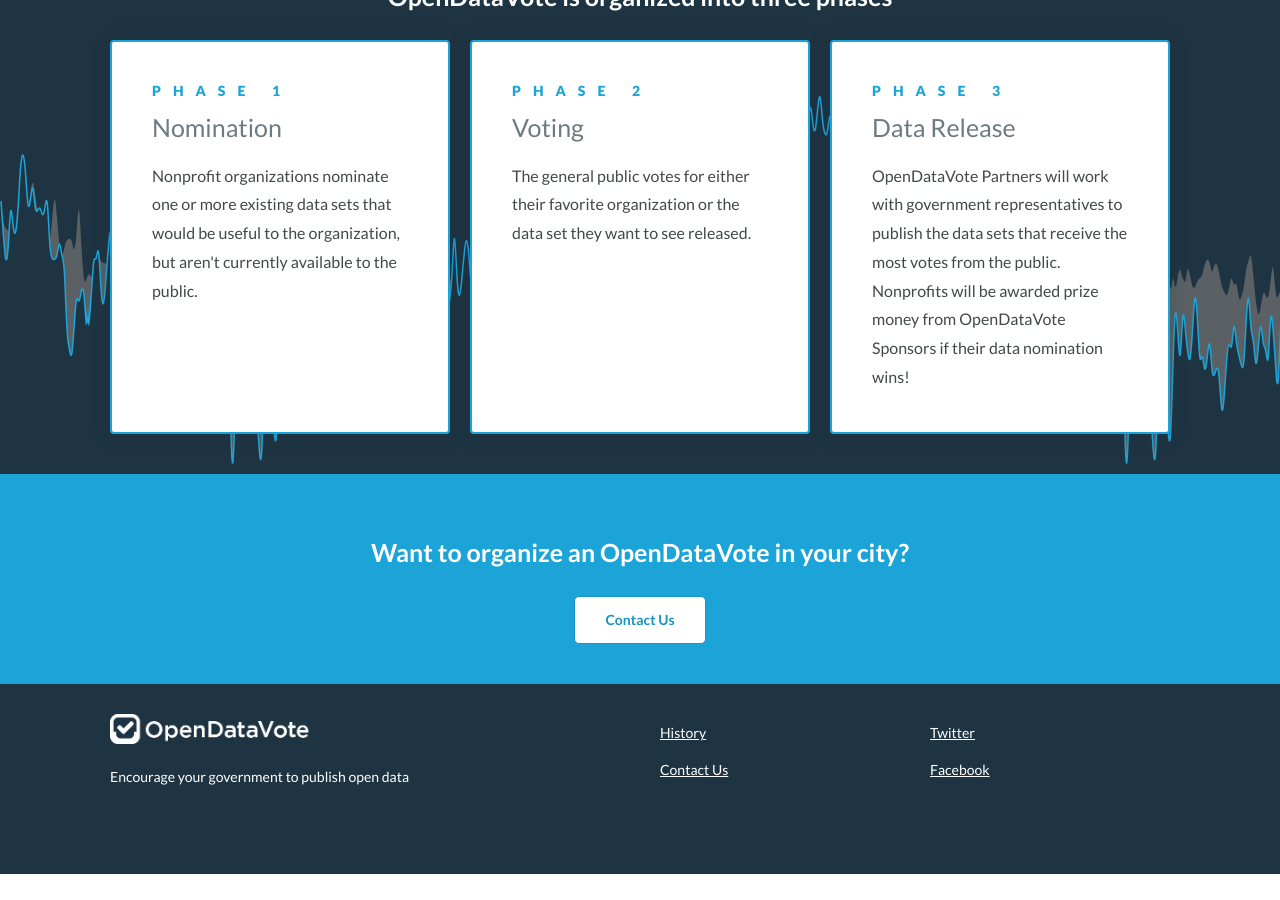
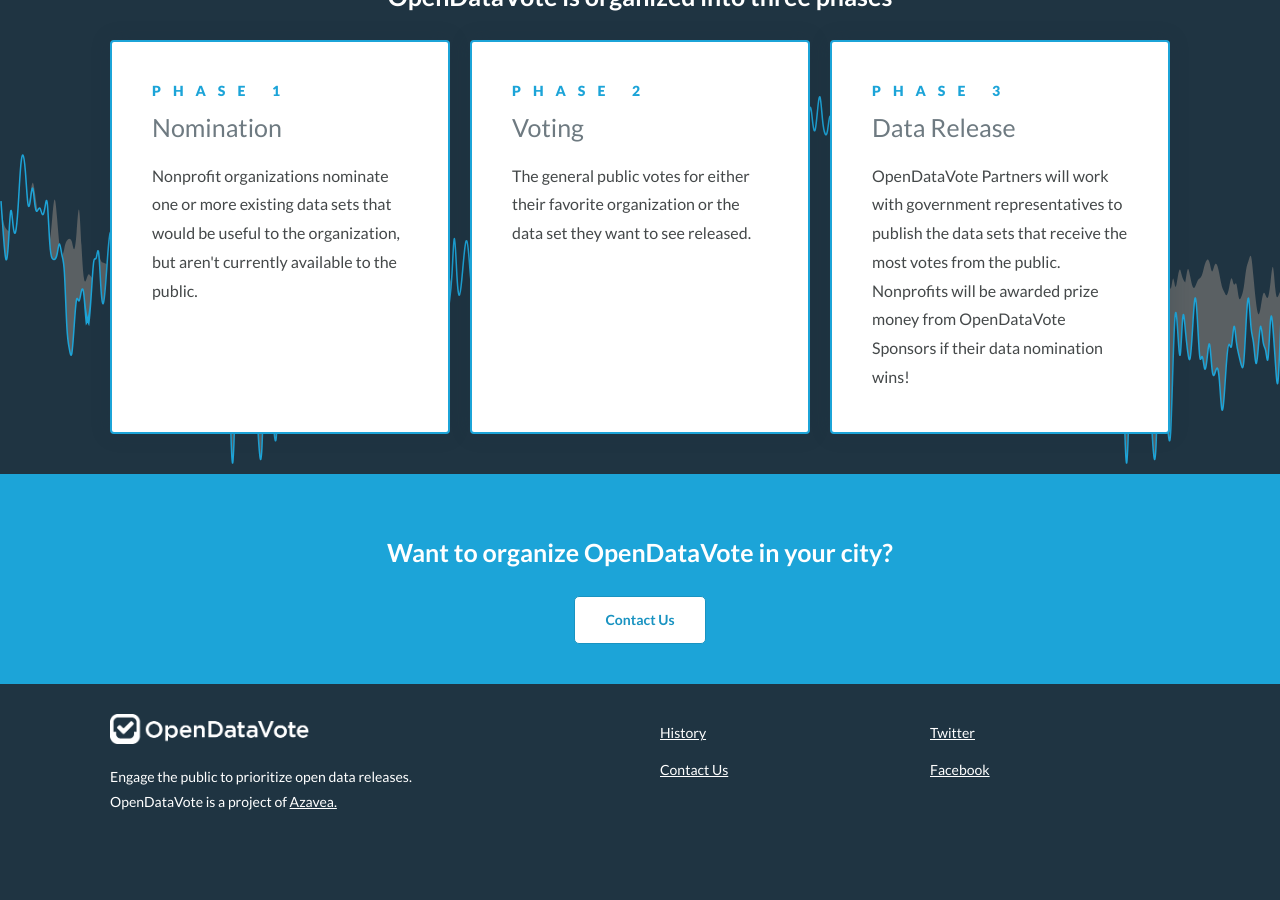
Before and after one commit to azavea/opendatavote-website, a Jekyll site: the page built from index.html, in a window 1280 px wide and 900 px high, scrolled down 817 px. Built offline with Jekyll 4.4.1, drawn with Linux system fonts in a browser that asks for light colours; nearby versions of some CDN libraries; before the commit the page ends 1691 px from its top, so only the background shows below that.

Commit message:
edited Footer text

```diff
--- a/_includes/footer.html
+++ b/_includes/footer.html
@@ -1,7 +1,7 @@
 <footer>
   <section class="contact text-center">
     <div class="container">
-      <h4 class="h3">Want to organize an OpenDataVote in your city?</h4>
+      <h4 class="h3">Want to organize OpenDataVote in your city?</h4>
       <a href="mailto:info@opendatavote.org?subject=OpenDataVote Contact Form Inquiry" class="btn btn-secondary btn-large">Contact Us</a>
     </div>
   </section>
@@ -9,7 +9,8 @@
     <div class="row stack-sm">
     <div class="column-4">
       <img class="brand" src="images/OpenDataVote-logo-white.png" alt="Open Data Vote">
-      <p>Encourage your government to publish open data</p>
+      <p>Engage the public to prioritize open data releases.</br>
+         OpenDataVote is a project of <a href="https://www.azavea.com/" target="_blank">Azavea.</a></p>
     </div>
     <div class="column-2">
       <nav>
```
